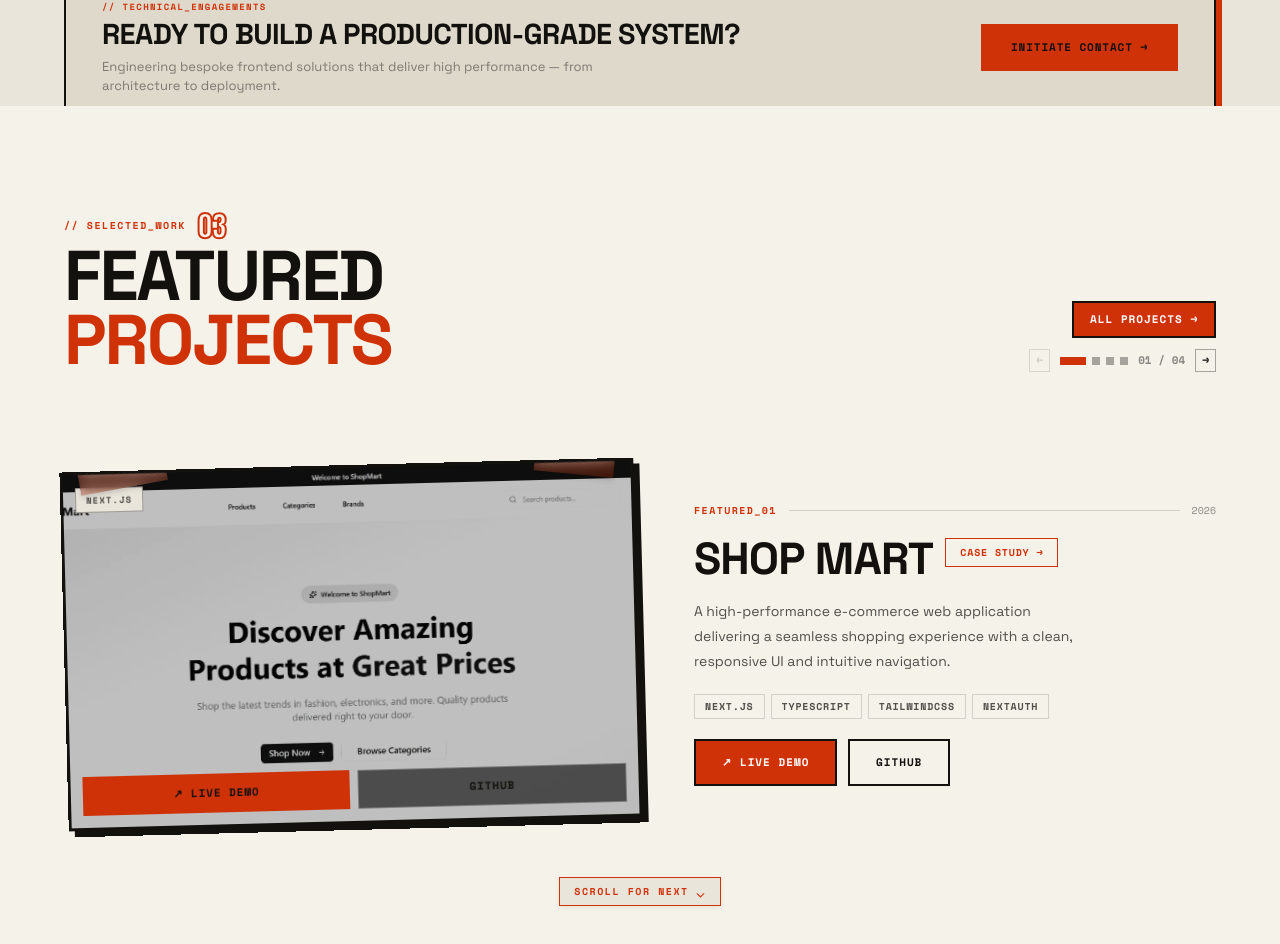
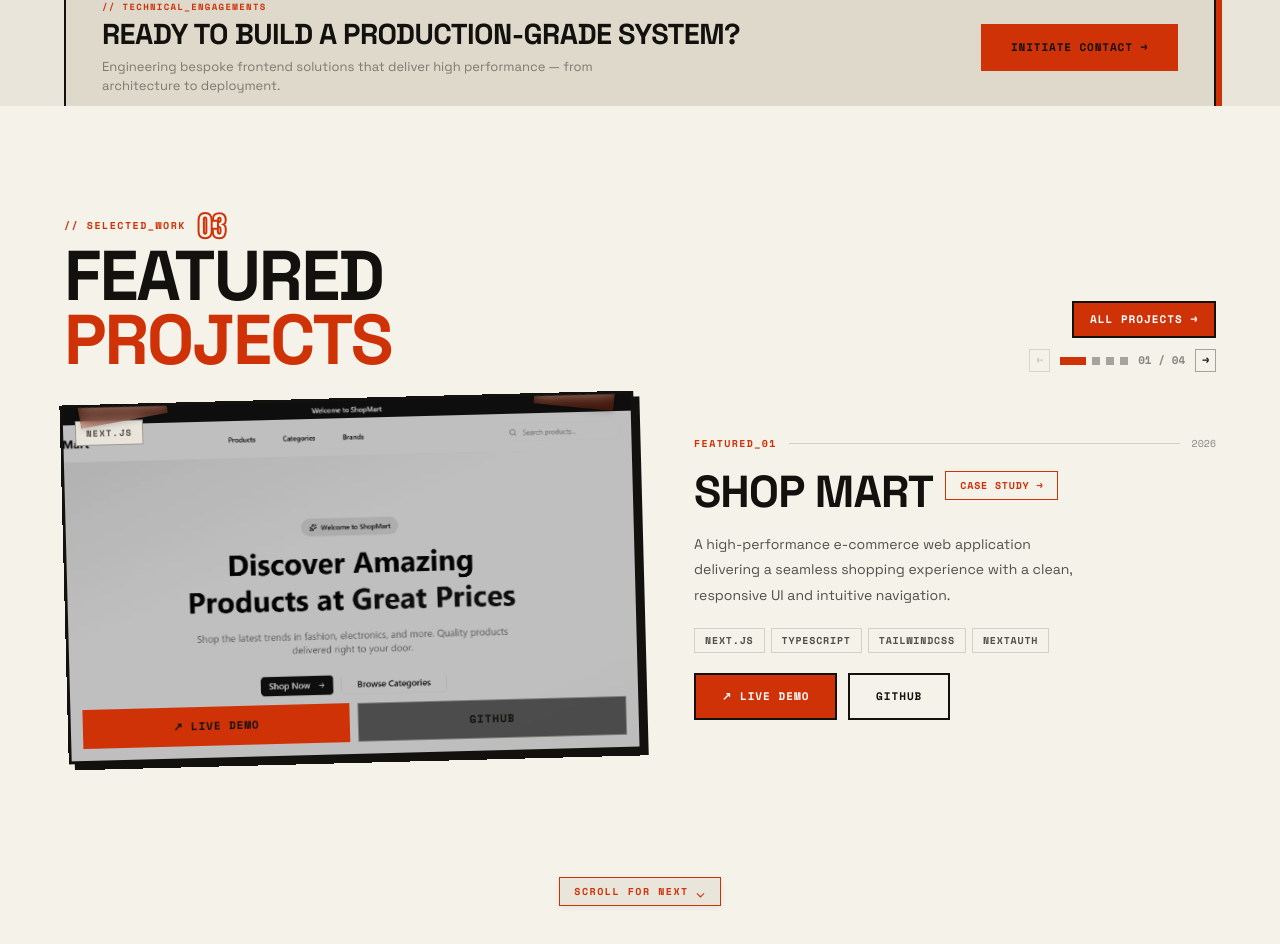
Before and after one commit to Hamza2079/Hamza-Haikal, a React (Vite) app: page /#/ in a window 1280 px wide. Shown: the part 2396-3340 px from the top of the page. Built offline with nearby package versions, Linux system fonts and the light colour scheme; a web font is replaced by a local one.

Commit message:
edit content and editing the spacing in work section

```diff
--- a/src/components/sections/Contact.jsx
+++ b/src/components/sections/Contact.jsx
@@ -321,7 +321,7 @@ export function Contact() {
                 letterSpacing: "0.1em",
                 color: "#4ADE80",
               }}>
-                AVAILABLE FOR FREELANCE
+                AVAILABLE FOR WORK
               </span>
             </div>
 
--- a/src/components/sections/Works.jsx
+++ b/src/components/sections/Works.jsx
@@ -59,7 +59,7 @@ export function Works() {
   const project = featured[activeIdx];
 
   return (
-    <section id="works" style={{ background: "var(--bg-surface)", position: "relative" }}>
+    <section id="works" style={{ background: "var(--bg-surface)", position: "relative",paddingBottom: isMobile ? "20px" : "20px" }}>
       {/* Torn edge top — transitions from bg to bg-surface */}
       <div style={{
         position: "absolute",
@@ -69,6 +69,7 @@ export function Works() {
         height: 40,
         background: "var(--bg-surface)",
         zIndex: 2,
+
       }} className="torn-edge-top" />
 
       {/* Outer: tall container creates scroll space */}
@@ -79,7 +80,6 @@ export function Works() {
           position: "sticky",
           top: 0,
           height: "100vh",
-          overflow: "hidden",
           background: "var(--bg-surface)",
           display: "flex",
           flexDirection: "column",
@@ -244,6 +244,7 @@ export function Works() {
               margin: "0 auto",
               minHeight: 0,
               position: "relative",
+              paddingBottom: isMobile ? "" : "110px",
             }}
             onTouchStart={handleTouchStart}
             onTouchMove={handleTouchMove}
@@ -264,7 +265,7 @@ export function Works() {
                   gap: isMobile ? 16 : 56,
                   alignItems: "center",
                   paddingTop: isMobile ? 12 : 24,
-                  paddingBottom: isMobile ? 12 : 24,
+                  paddingBottom: isMobile ? 12 : 64,
                 }}
               >
                 {/* ── Image — rotated, hard shadow, tactile peel card ── */}
@@ -497,6 +498,8 @@ export function Works() {
           {activeIdx < N - 1 && (
             <div style={{
               paddingBottom: isMobile ? 12 : 20,
+              paddingTop: isMobile ? 0 : 100,
+              marginTop: isMobile ? 0 : 100,
               display: "flex",
               flexDirection: "column",
               alignItems: "center",
@@ -508,6 +511,7 @@ export function Works() {
               <div style={{
                 display: "inline-flex",
                 alignItems: "center",
+                marginTop:isMobile ? 0 : "80px",
                 gap: 6,
                 padding: isMobile ? "4px 10px" : "6px 14px",
                 background: "var(--bg)",
```
